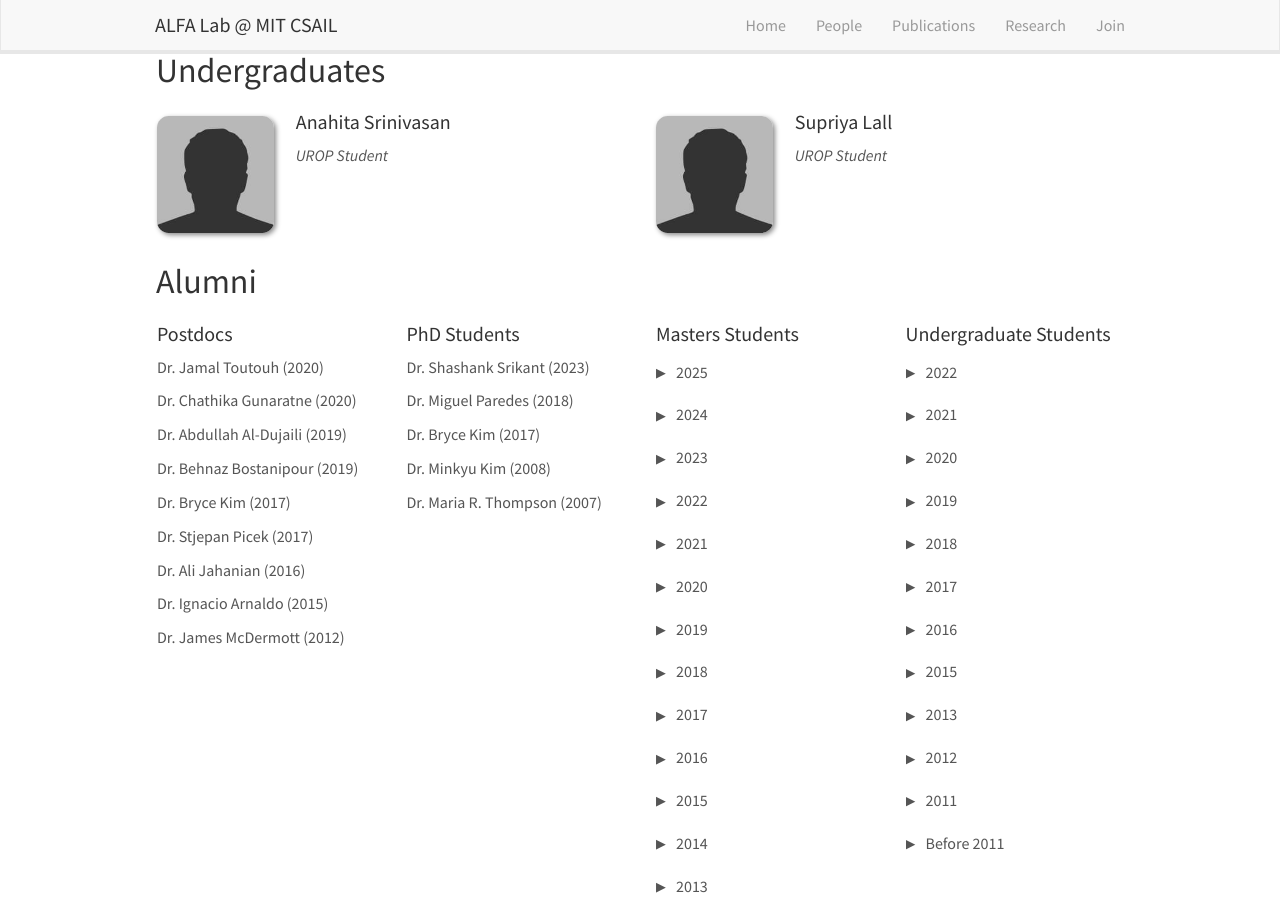
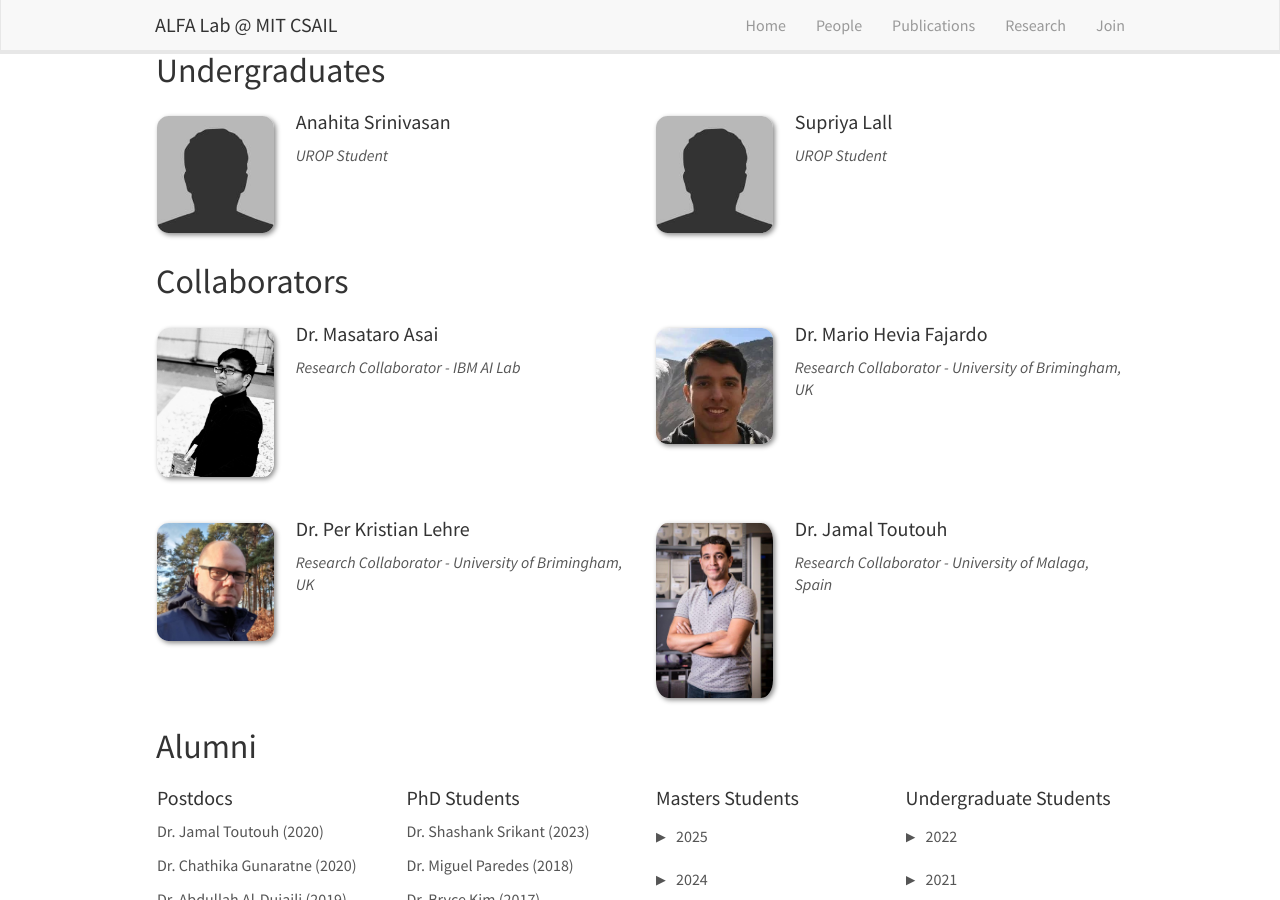
Before and after one commit to ALFA-group/alfa-group.github.io, a Jekyll site: the page built from _pages/people.md, in a window 1280 px wide and 900 px high, scrolled down 1274 px. Built offline with Jekyll 4.4.1, drawn with Linux system fonts in a browser that asks for light colours; nearby versions of some CDN libraries.

Commit message:
added collaborators section to people page

```diff
--- /dev/null
+++ b/_data/people/collaborators.yml
@@ -0,0 +1,23 @@
+- name: Dr. Masataro Asai
+  photo: masataroasai.jpg
+  role: Research Collaborator - IBM AI Lab
+  email:
+  info:
+
+- name: Dr. Mario Hevia Fajardo
+  photo: marioheviafajardo.webp
+  role: Research Collaborator - University of Brimingham, UK
+  email:
+  info:
+
+- name: Dr. Per Kristian Lehre
+  photo: perkristianlehre.jpeg
+  role: Research Collaborator - University of Brimingham, UK
+  email:
+  info:
+
+- name: Dr. Jamal Toutouh
+  photo: jamaltoutouh.jpg
+  role: Research Collaborator - University of Malaga, Spain
+  email:
+  info:
--- a/_data/people/undergrads.yml
+++ b/_data/people/undergrads.yml
@@ -1,11 +1,11 @@
 - name: Anahita Srinivasan
-  photo: placeholder.jpg
+  photo:
   role: UROP Student
   email:
   info:
 
 - name: Supriya Lall
-  photo: placeholder.jpg
+  photo:
   role: UROP Student
   email:
   info:
--- a/_pages/people.md
+++ b/_pages/people.md
@@ -75,6 +75,26 @@ ALFA is dedicated to cultivating an inclusive culture that supports, promotes, a
 {% endfor %}
 </div>
 
+## Collaborators
+<div class="row">
+{% for member in site.data.people.collaborators %}
+<div class="col-sm-6 clearfix">
+  {% include staff_image.html photo=member.photo %}
+  <h4>{{ member.name }}</h4>
+  <i>{{ member.role }}</i><br>
+  <ul style="overflow: hidden">
+  {% for info in member.info %}
+    <li>{{ info }}</li>
+  {% endfor %}
+  </ul>
+</div>
+{% assign index = forloop.index | modulo: 2 %}
+{% if index == 0 and forloop.last == false %}
+  </div><div class="row">
+{% endif %}
+{% endfor %}
+</div>
+
 
 ## Alumni
 <div class="row">
```
Also changed, not shown: images/people/jamaltoutouh.jpg (added), images/people/marioheviafajardo.webp (added), images/people/masataroasai.jpg (added), images/people/perkristianlehre.jpeg (added), 3 other files.
